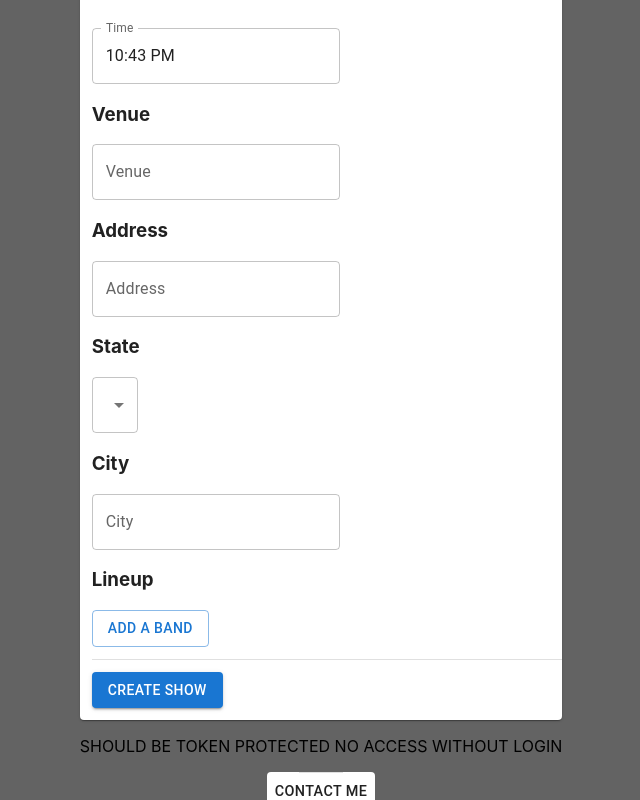
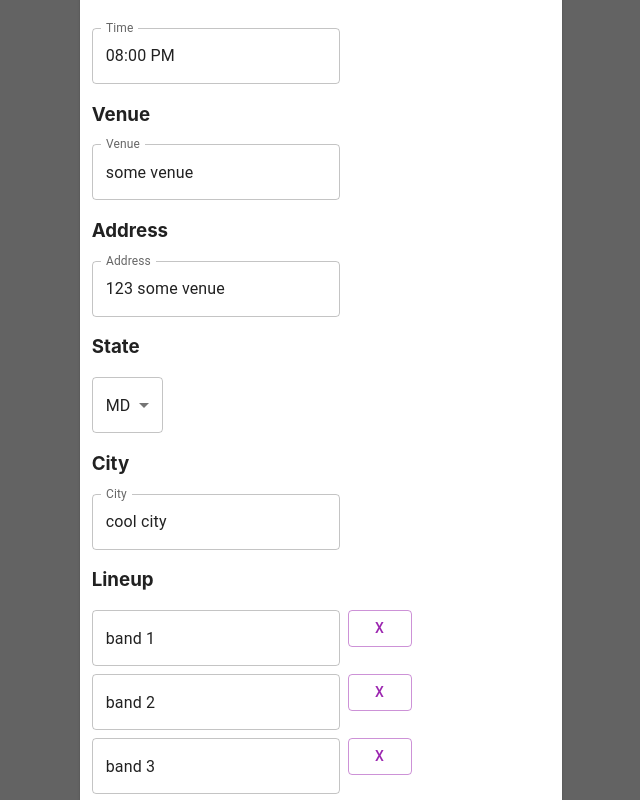
Before and after one commit to seancrim23/hc_shows_calendar, a React (Create React App) app in the folder front/hc-shows-calendar/: page /shows/new in a window 1280 px wide. Shown: the part 500-1300 px from the top of the page, without its empty margins (319-959 px from the left). Built offline with nearby package versions, Linux system fonts and the light colour scheme.

Commit message:
finished basic validation of form need to finish the api call

```diff
--- a/front/hc-shows-calendar/src/components/ShowForm.js
+++ b/front/hc-shows-calendar/src/components/ShowForm.js
@@ -30,7 +30,18 @@ function ShowForm({ method, show }) {
         address: Yup.string().required(REQUIRED_FIELD),
         state: Yup.string().required(REQUIRED_FIELD),
         city: Yup.string().required(REQUIRED_FIELD),
+        lineup: Yup.array(Yup.string().required(REQUIRED_FIELD)).min(1),
     })
+
+    show = {
+        date: '1/1/2000',
+        time: dayjs().format('MM/DD/YYYY') + ' 08:00 PM',
+        venue: 'some venue',
+        address: '123 some venue',
+        state: 'MD',
+        city: "cool city",
+        lineup: ["band 1", "band 2", "band 3", "band 4"]
+    }
 
     return (
         <Card sx={{ marginTop: 1.5, marginBottom: 1.5 }}>
@@ -39,13 +50,13 @@ function ShowForm({ method, show }) {
                 <Divider sx={{ marginTop: 1.5, marginBottom: 1.5 }} />
                 <Formik
                     initialValues={{
-                        date: dayjs(),
-                        time: dayjs(),
-                        venue: '',
-                        address: '',
-                        state: '',
-                        city: '',
-                        lineup: [],
+                        date: show && show.date ? dayjs(show.date) : dayjs(),
+                        time: show && show.time ? dayjs(show.time) : dayjs(),
+                        venue: show && show.venue ? show.venue : '',
+                        address: show && show.address ? show.address : '',
+                        state: show && show.state ? show.state : '',
+                        city: show && show.city ? show.city : '',
+                        lineup: show && show.lineup ? show.lineup : [],
                     }}
                     validationSchema={validateSchema}
                     onSubmit={async (values) => {
@@ -154,6 +165,9 @@ function ShowForm({ method, show }) {
                                                 >
                                                     X
                                                 </Button>
+                                                {props.touched.lineup && props.errors.lineup ? (
+                                                    <div>{props.errors.lineup[index]}</div>
+                                                ) : null}
                                             </div>
                                         ))}
                                         <Button type="button" variant="outlined" onClick={() => arrayHelpers.push('')}>
@@ -163,7 +177,7 @@ function ShowForm({ method, show }) {
                                 )}
                             />
                             <Divider sx={{ marginTop: 1.5, marginBottom: 1.5 }} />
-                            <Button type="submit" color="primary" variant="contained">Create Show</Button>
+                            <Button disabled={!props.isValid || (Object.keys(props.touched).length === 0 && props.touched.constructor === Object)} type="submit" color="primary" variant="contained">Create Show</Button>
                         </Form>
                     )}
                 </Formik>
@@ -179,6 +193,13 @@ export async function action({ request, params }) {
     const data = await request.formData();
 
     console.log(Object.fromEntries(data));
+    const tempDate = Object.fromEntries(data).date;
+    const tempTime = Object.fromEntries(data).time;
+
+    console.log(dayjs(tempDate).format('MM/DD/YYYY'))
+    console.log(dayjs(tempTime).format('h:mm a'))
+
+
 
     /*const currentDate = new Date();
 
```
